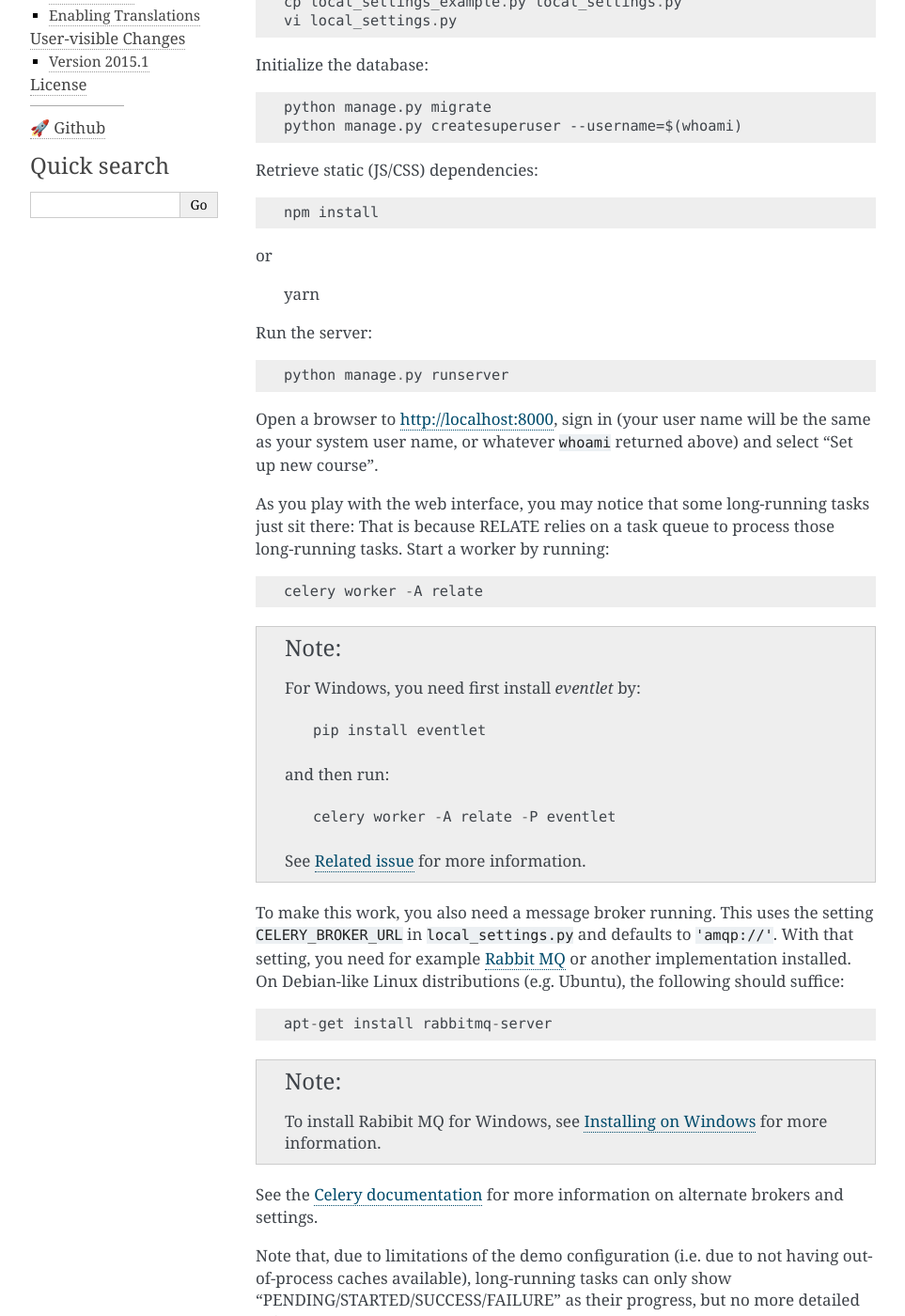
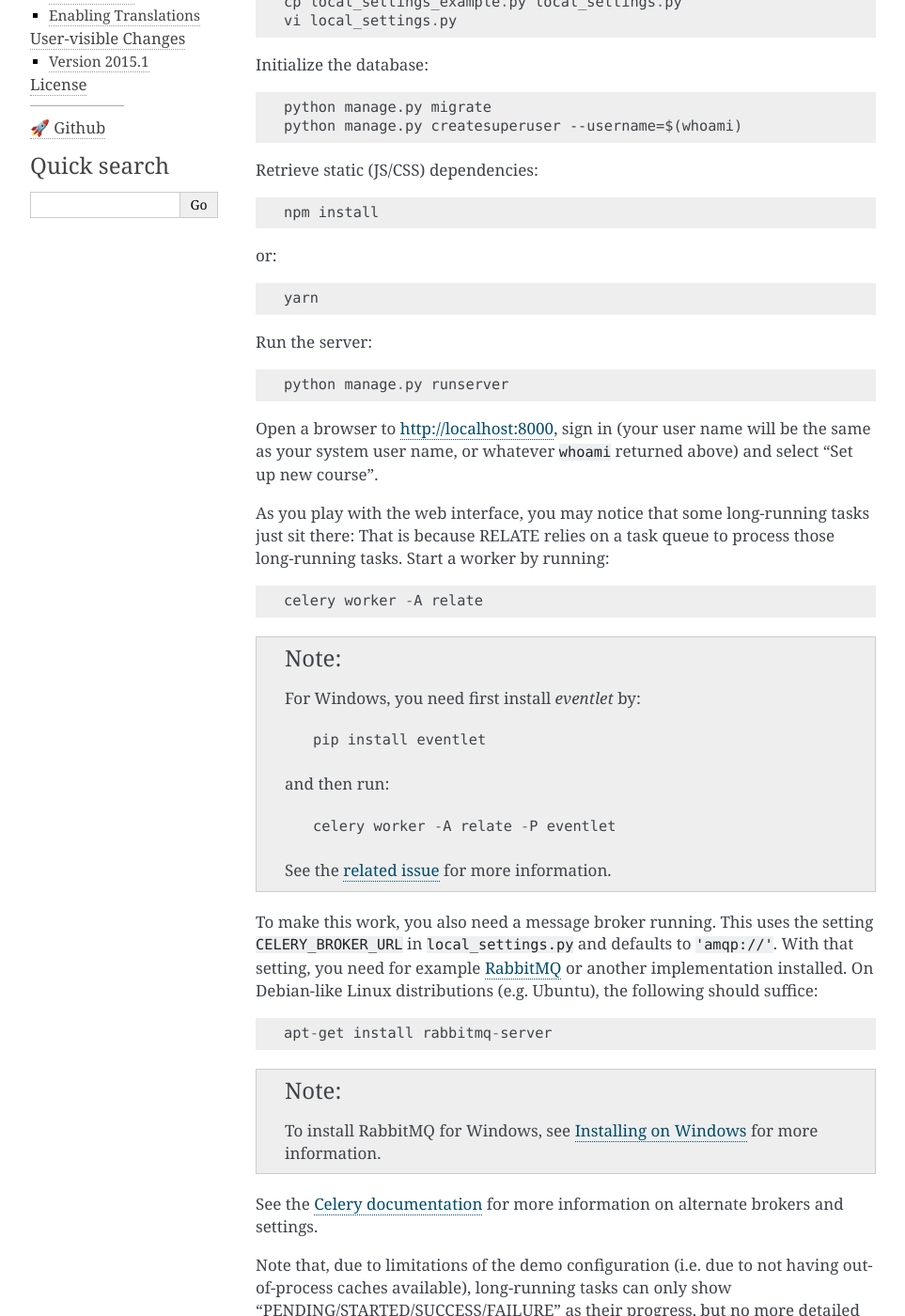
Before and after one commit to inducer/relate, a Sphinx documentation site: the page built from doc/misc.rst, in a window 1280 px wide and 1400 px high, scrolled down 699 px. Shown: the whole window at 94% size, without its empty margins (148-1111 px from the left). Built offline with Sphinx 7.4.7, drawn with Linux system fonts in a browser that asks for light colours.

Commit message:
Fix a few typos

```diff
--- a/doc/misc.rst
+++ b/doc/misc.rst
@@ -38,7 +38,7 @@ Retrieve static (JS/CSS) dependencies::
 
     npm install
 
-or
+or::
 
     yarn
 
@@ -66,11 +66,11 @@ those long-running tasks. Start a worker by running::
 
         celery worker -A relate -P eventlet
 
-    See `Related issue <https://github.com/celery/celery/issues/4178>`_ for more information.
+    See the `related issue <https://github.com/celery/celery/issues/4178>`_ for more information.
 
 To make this work, you also need a message broker running. This uses the
 setting ``CELERY_BROKER_URL`` in ``local_settings.py`` and defaults to
-``'amqp://'``.  With that setting, you need for example `Rabbit MQ
+``'amqp://'``.  With that setting, you need for example `RabbitMQ
 <https://www.rabbitmq.com/>`_ or another implementation installed.  On
 Debian-like Linux distributions (e.g. Ubuntu), the following should suffice::
 
@@ -78,7 +78,7 @@ Debian-like Linux distributions (e.g. Ubuntu), the following should suffice::
 
 .. note::
 
-    To install Rabibit MQ for Windows, see `Installing on Windows
+    To install RabbitMQ for Windows, see `Installing on Windows
     <https://www.rabbitmq.com/install-windows.html>`_ for more information.
 
 See the `Celery documentation
```
Also changed, not shown: 1 other file.
